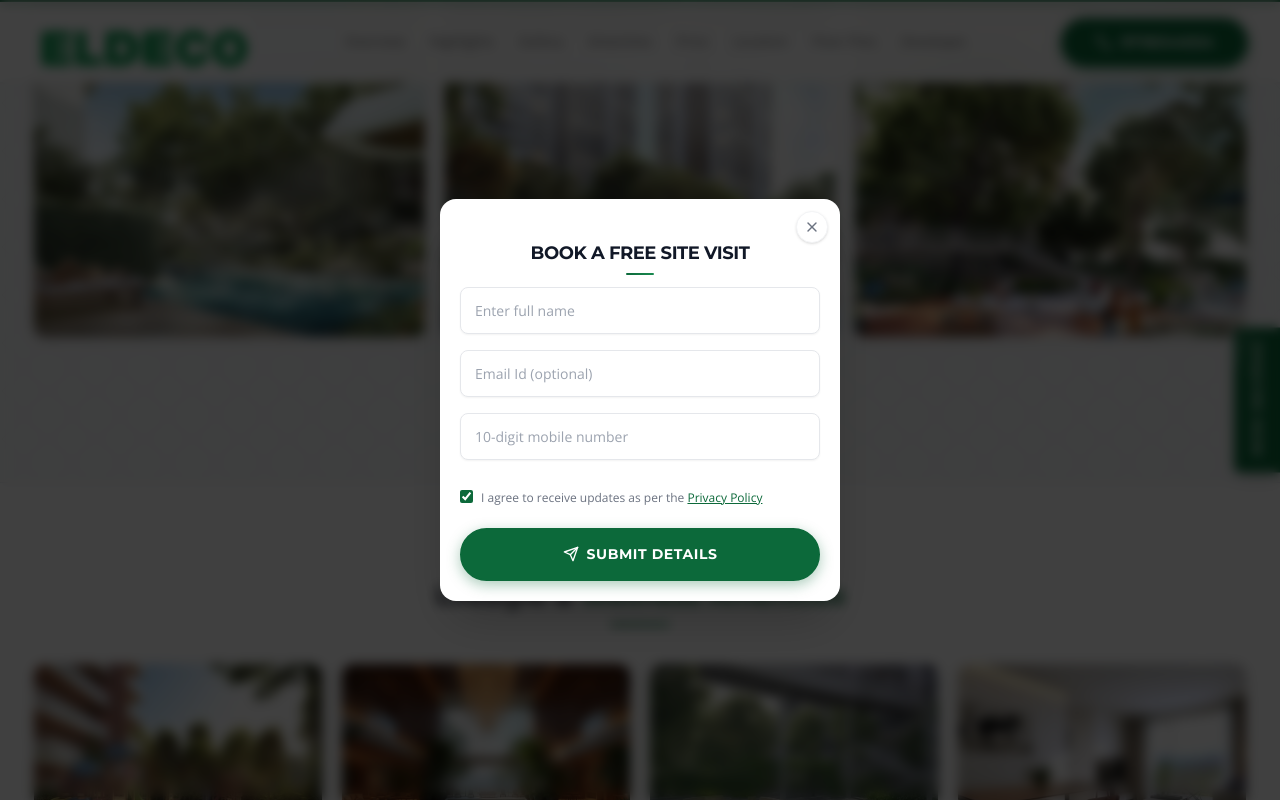
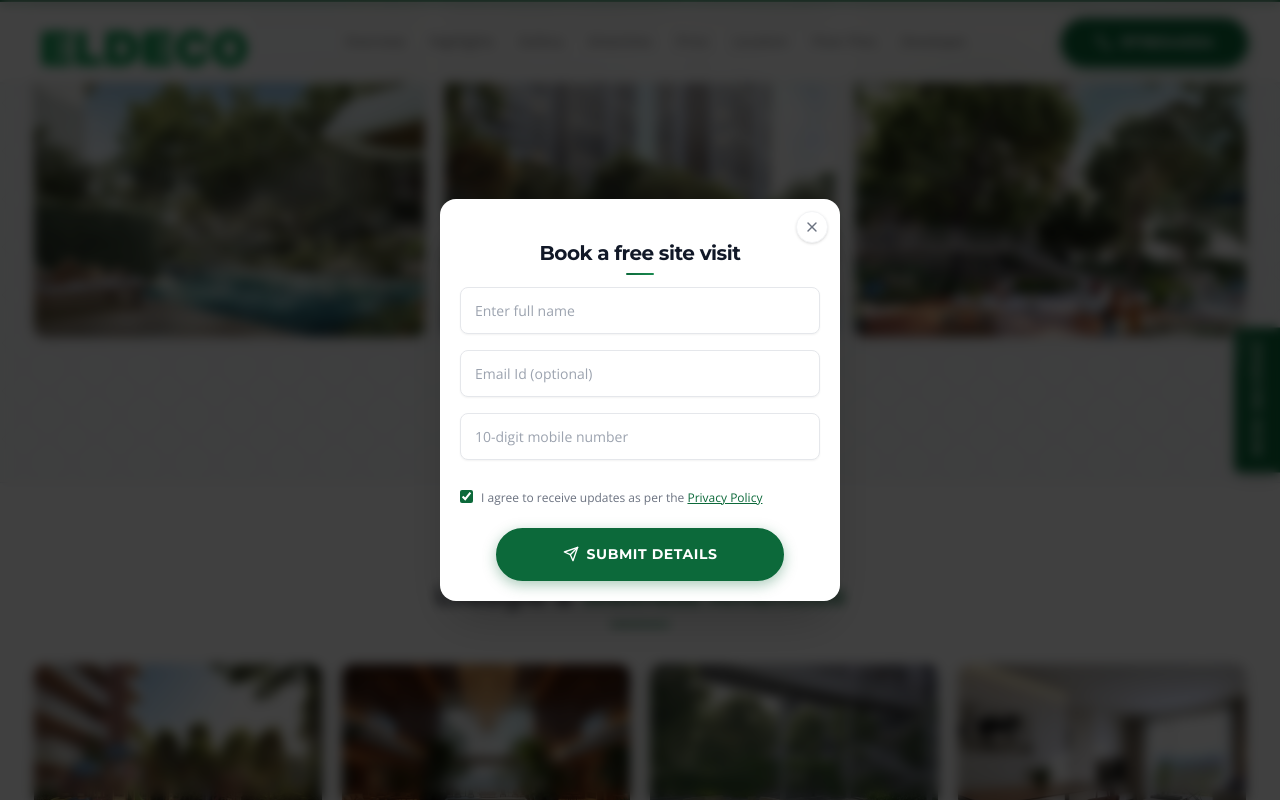
Before and after one commit to vineet-proptiger/eldeco-terra, a Next.js app: page / in a window 1280 px wide. Both pictures are taken after a click on the button "SCHEDULE A SITE VISIT". Shown: the part 2664-3464 px from the top of the page. Built offline with nearby package versions, Linux system fonts and the light colour scheme.

Commit message:
feat: implement LeadForm component and EnquireModal popup for lead generation

```diff
--- a/components/EnquireModal.jsx
+++ b/components/EnquireModal.jsx
@@ -78,8 +78,8 @@ const EnquireModal = ({ isOpen, setIsOpen }) => {
 
           <div className="p-4 sm:p-5 pt-8 sm:pt-10 flex flex-col justify-center flex-1">
             <div className="text-center mb-3">
-              <h3 className="text-base sm:text-lg font-bold text-gray-900 leading-snug uppercase tracking-tight" style={{ fontFamily: F_JOST }}>
-                Book A Free Site Visit
+              <h3 className="text-lg sm:text-xl font-bold text-gray-900 leading-snug tracking-tight" style={{ fontFamily: F_JOST }}>
+                Book a free site visit
               </h3>
               <div style={{ display: 'flex', justifyContent: 'center', marginTop: '6px' }}>
                 <span style={{
--- a/components/LeadForm.jsx
+++ b/components/LeadForm.jsx
@@ -90,8 +90,8 @@ const LeadForm = ({ formName = 'Hero Form', btnText = 'Submit Details' }) => {
       </div>
 
       <button type="submit" disabled={loading}
-        className="btn-gold mt-4 w-full"
-        style={{ padding: '14px' }}>
+        className="btn-gold mt-4"
+        style={{ padding: '14px', width: '80%', display: 'flex', marginLeft: 'auto', marginRight: 'auto' }}>
         <svg width="16" height="16" viewBox="0 0 24 24" fill="none" stroke="currentColor" strokeWidth="2" strokeLinecap="round" strokeLinejoin="round">
           <line x1="22" y1="2" x2="11" y2="13" /><polygon points="22 2 15 22 11 13 2 9 22 2" />
         </svg>
```
